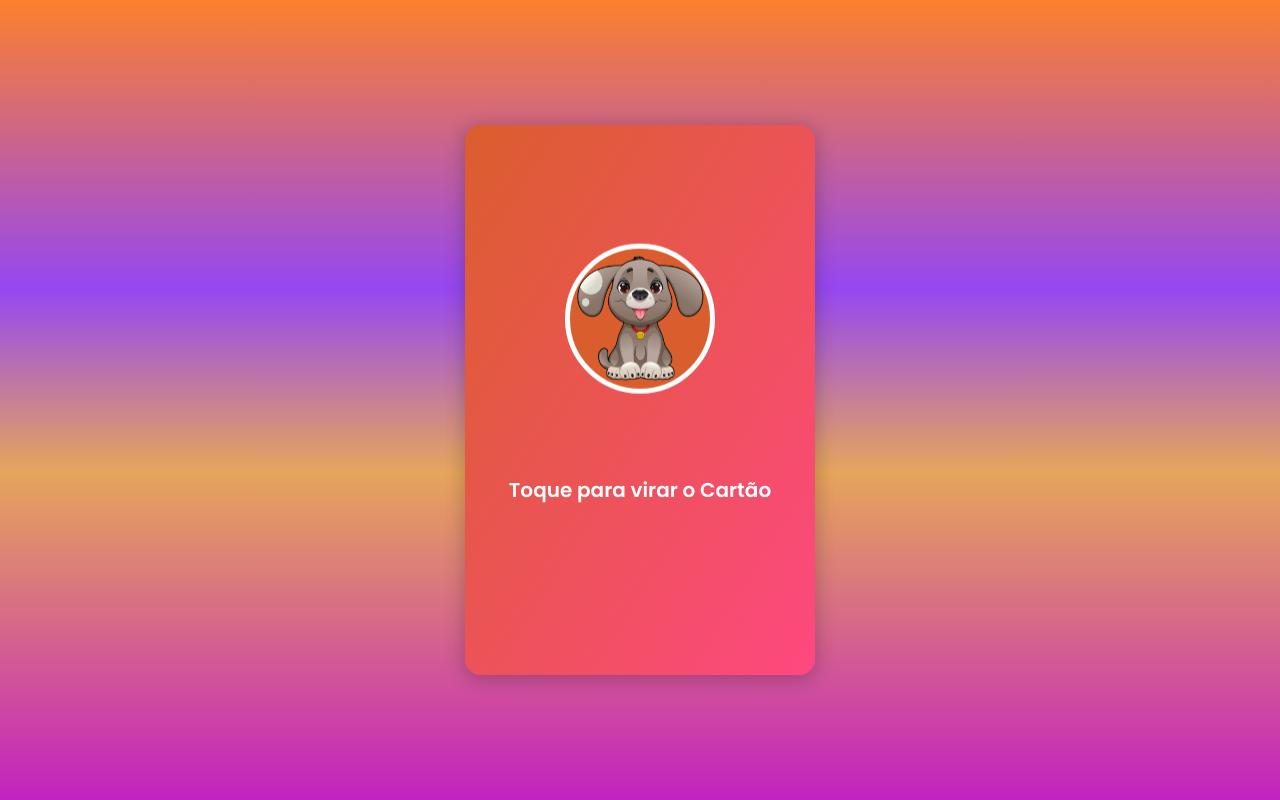
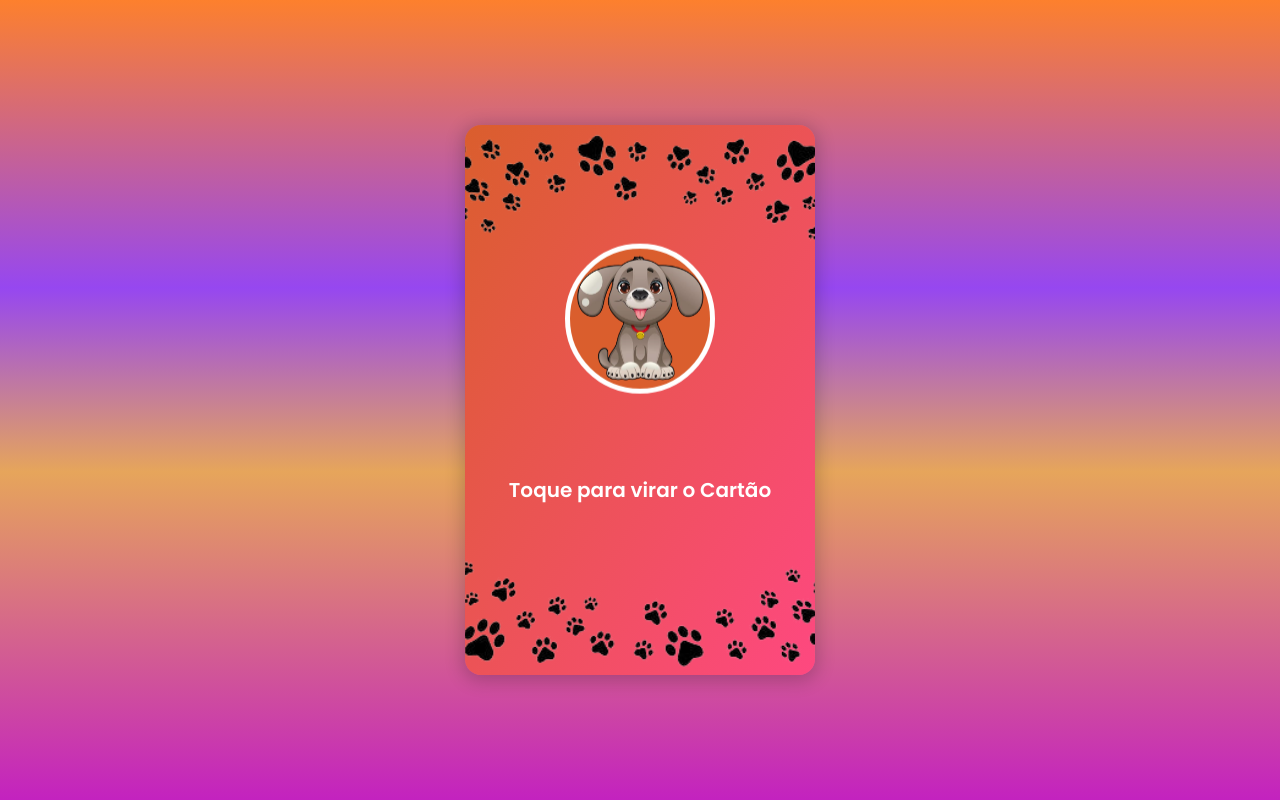
Before and after one commit to Tawan-Silva/cartao-de-visita, a plain HTML site: page index.html in a window 1280 px wide. Drawn offline with Linux system fonts and the light colour scheme; the site is published under a folder, as on GitHub Pages, so addresses that start at the root find nothing.

Commit message:
:up: Atualização

```diff
--- a/index.html
+++ b/index.html
@@ -15,6 +15,7 @@
             <div class="card__inner">
                 <div class="card__face card__face--front">
                     <div class="bg-patinha">
+                        <img class="bg-fundo" src="img/patinha-bg.png" alt="patinha background">
                     <div class="front-img">
                         <img src="img/img-dog-grey.png" alt="imagem dog grey">
                         <h2>Toque para virar o Cartão</h2>
--- a/styles/style.scss
+++ b/styles/style.scss
@@ -84,12 +84,13 @@ main {
     .bg-patinha {
         width: 100%;
         height: 100%;
-        background-image: url(/img/patinha-bg.png);
-        background-repeat: no-repeat;
-        background-size: cover;
-        background-position: center;
 
-
+        .bg-fundo {
+            position: absolute;
+            width: 100%;
+            height: 100%;
+            object-fit: cover;
+        }
         .front-img {
             height: 100%;
             width: 100%;
```
Also changed, not shown: styles/style.css, 1 other file.
